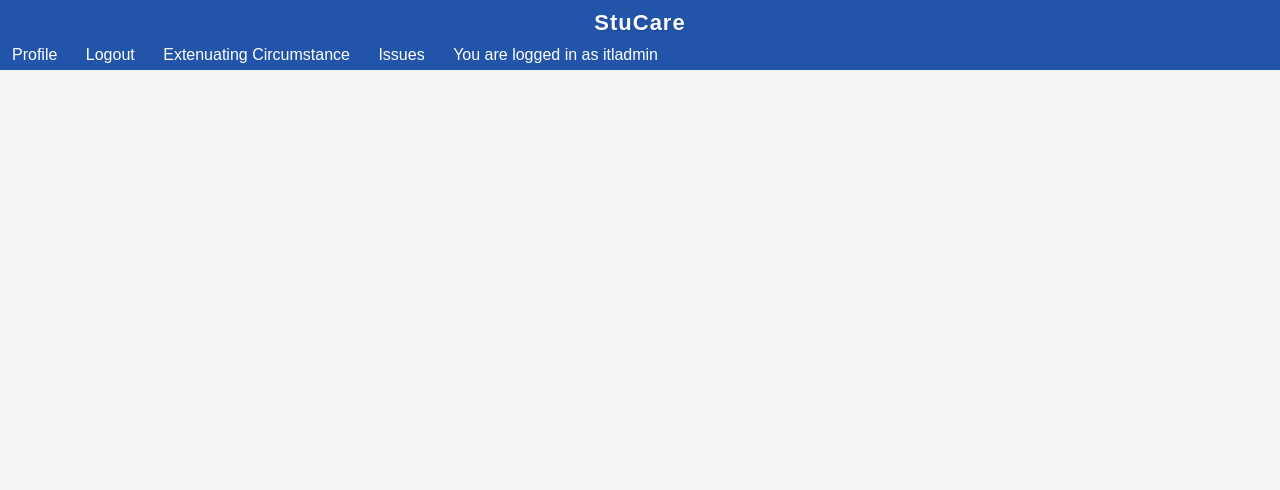
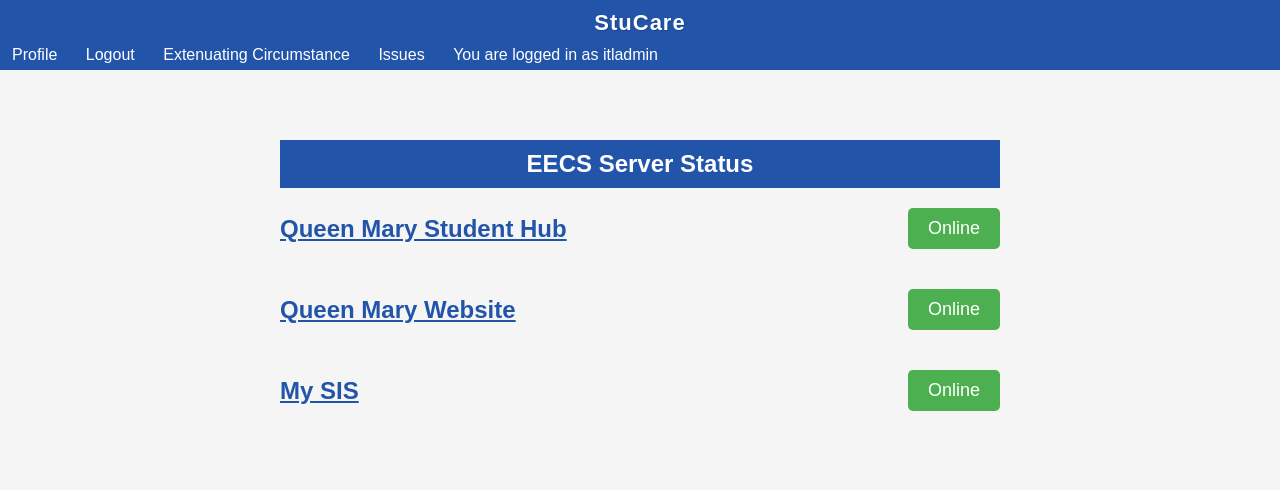
Before and after one commit to patres2002/SFE-Proj-59, a Flask app: page /home in a window 1280 px wide. Shown: the top 490 px of the page. Run offline with Flask 3, Linux system fonts and the light colour scheme; the visitor is signed in with stand-in values (Sample User, id 1).

Commit message:
style changes

```diff
--- a/static/css/home.css
+++ b/static/css/home.css
@@ -1,3 +1,58 @@
-p{
-    margin-top: 100px
+* {
+    box-sizing: border-box;
+    margin: 0;
+    padding: 0;
 }
+
+body {
+    font-family: Arial, sans-serif;
+    background-color: #1c3550;
+    color: #e0f0ff;
+}
+
+.container {
+    max-width: 800px;
+    margin: 0 auto;
+    padding: 40px;
+}
+
+h1 {
+    font-size: 36px;
+    margin-bottom: 20px;
+}
+
+h2 {
+    font-size: 28px;
+    margin-bottom: 20px;
+}
+
+.server-status {
+    display: flex;
+    justify-content: space-between;
+    align-items: center;
+    margin-bottom: 40px;
+}
+
+h3 {
+    font-size: 24px;
+}
+
+.status {
+    font-size: 18px;
+    padding: 10px 20px;
+    border-radius: 5px;
+}
+
+.online {
+    background-color: #4caf50;
+    color: white;
+}
+
+.offline {
+    background-color: #f44336;
+    color: white;
+}
+
+a{
+    color:#2255aa;
+}
--- a/templates/ec.html
+++ b/templates/ec.html
@@ -2,7 +2,7 @@
 
 {% block head %}
   <title>Extenuating Circumstance Form</title>
-  <link rel="stylesheet" href="{{ url_for('static', filename='css/home.css') }}">
+
   <link rel="stylesheet" href="{{ url_for('static', filename='css/ec.css') }}">
 {% endblock %}
 
--- a/templates/home.html
+++ b/templates/home.html
@@ -7,7 +7,27 @@
 {% endblock %}
 
 {% block body %}
-
+<div class="container">
+  <h2>EECS Server Status</h2>
+  <div class="server-status">
+      <h3><a href="https://qmplus.qmul.ac.uk/my/">Queen Mary Student Hub</a></h3>
+      <p class="status online">Online</p>
+      <!-- Uncomment the line below and comment the line above if the website is offline -->
+      <!-- <p class="status offline">Offline</p> -->
+  </div>
+  <div class="server-status">
+      <h3><a href="https://www.qmul.ac.uk/">Queen Mary Website</a></h3>
+      <p class="status online">Online</p>
+      <!-- Uncomment the line below and comment the line above if the website is offline -->
+      <!-- <p class="status offline">Offline</p> -->
+  </div>
+  <div class="server-status">
+      <h3><a href="https://mysis.qmul.ac.uk/urd/sits.urd/run/siw_lgn">My SIS</a></h3>
+      <p class="status online">Online</p>
+      <!-- Uncomment the line below and comment the line above if the website is offline -->
+      <!-- <p class="status offline">Offline</p> -->
+  </div>
+</div>
 
 {% if session['role'] == 'student' %}
 
--- a/templates/issues.html
+++ b/templates/issues.html
@@ -1,5 +1,5 @@
 {% extends 'base.html' %} {% block head %}
-<link rel="stylesheet" href="{{ url_for('static', filename='css/home.css') }}"/>
+
 <link rel="stylesheet" href="{{ url_for('static', filename='css/issue.css') }}">
 <title>Issues - StuCare</title>
 {% endblock %} {% block body %}
```
